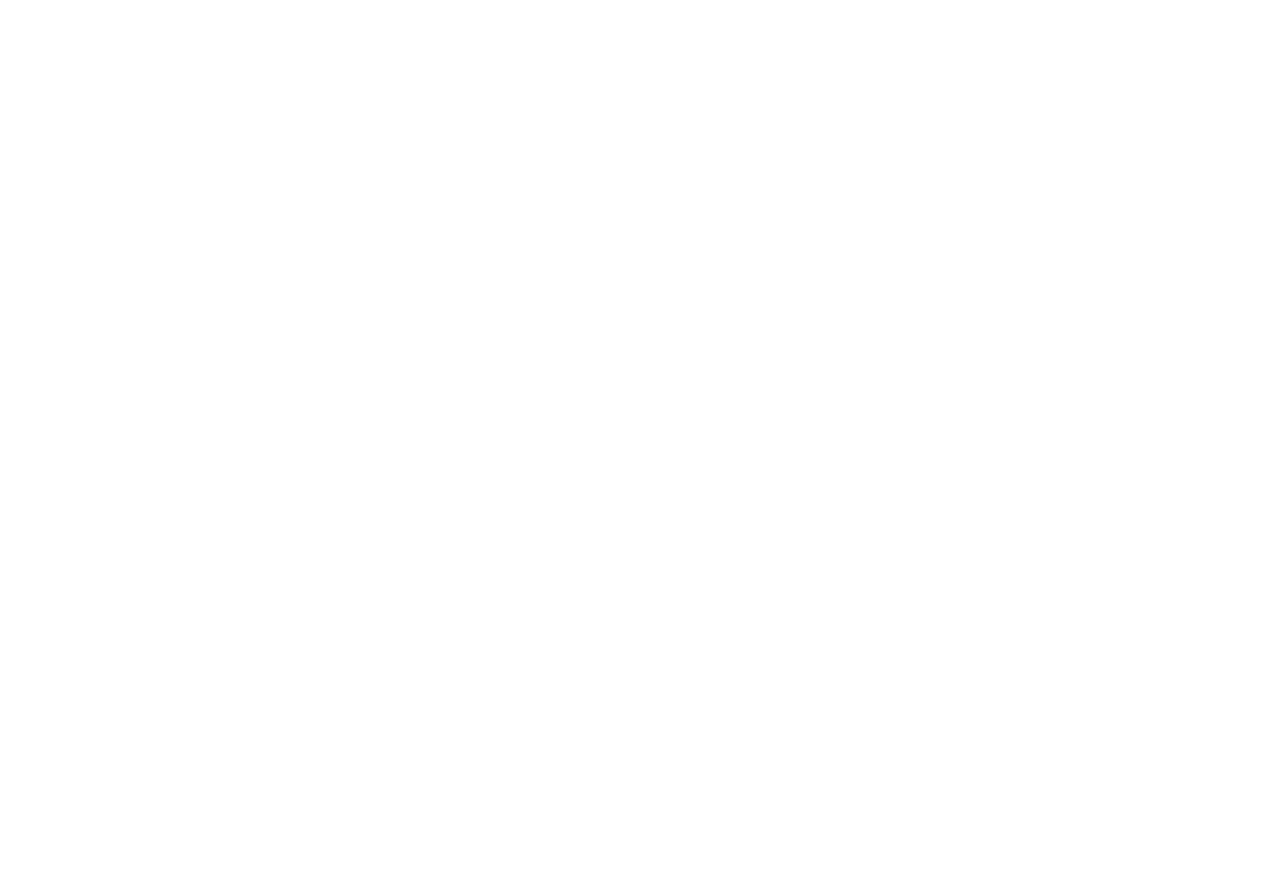
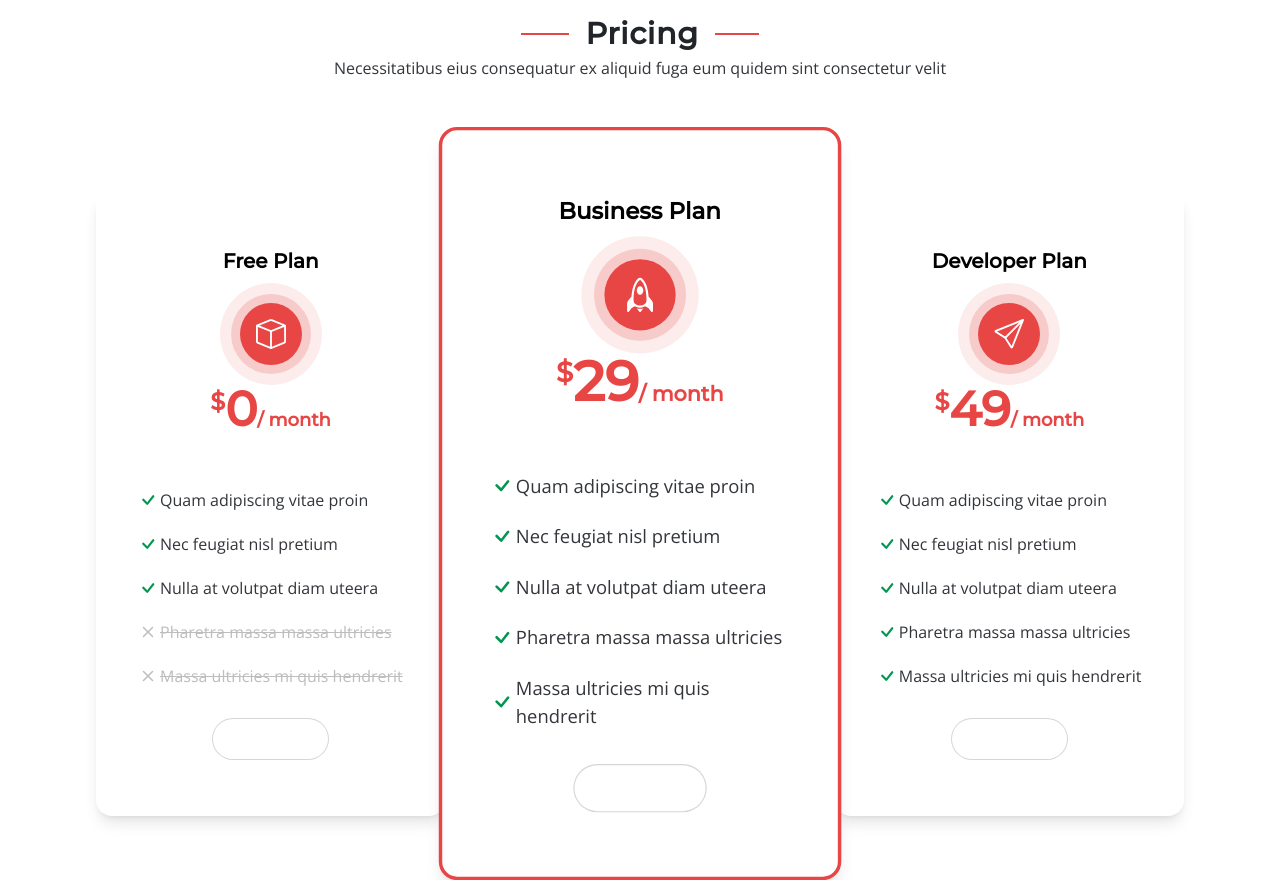
Before and after one commit to dhruv-p-prajapati/append-clone-react-tailwind, a React (Vite) app: page / in a window 1280 px wide. Shown: the part 3880-4760 px from the top of the page. Before the commit the page ends 3896 px from the top, so only its background shows below. Built offline with nearby package versions, Linux system fonts and the light colour scheme.

Commit message:
[FEAT]: add pricing section

```diff
--- a/src/App.tsx
+++ b/src/App.tsx
@@ -5,6 +5,7 @@
 import StatsPage from "./pages/Stats/StatsPage";
 import ServicesPage from "./pages/Services/ServicesPage";
 import FeaturePage from "./pages/Features/FeaturePage";
+import PricingPage from "./pages/Pricing/PricingPage";
 
 const App = () => {
   return (
@@ -16,6 +17,7 @@
       <StatsPage />
       <ServicesPage />
       <FeaturePage />
+      <PricingPage />
     </div>
   );
 };
--- /dev/null
+++ b/src/pages/Pricing/PricingPage.tsx
@@ -0,0 +1,178 @@
+import { BsBox, BsCheck, BsRocket, BsSend, BsX } from "react-icons/bs";
+import Button from "../../components/Button";
+import { NavLinkSlugs } from "../../components/Navbar";
+import SectionTitle from "../../components/SectionTitle";
+
+interface IFeatureItem {
+  desc: string;
+  isAvailable?: boolean;
+}
+
+interface IPricingItem {
+  title: string;
+  icon: React.ReactNode;
+  price: string;
+  features: IFeatureItem[];
+  isMiddle?: boolean;
+}
+
+const PricingItems: IPricingItem[] = [
+  {
+    title: "Free Plan",
+    icon: <BsBox />,
+    price: "0",
+    features: [
+      {
+        desc: "Quam adipiscing vitae proin",
+      },
+      {
+        desc: "Nec feugiat nisl pretium",
+      },
+      {
+        desc: "Nulla at volutpat diam uteera",
+      },
+      {
+        desc: "Pharetra massa massa ultricies",
+        isAvailable: false,
+      },
+      {
+        desc: "Massa ultricies mi quis hendrerit",
+        isAvailable: false,
+      },
+    ],
+  },
+  {
+    title: "Business Plan",
+    icon: <BsRocket />,
+    price: "29",
+    features: [
+      {
+        desc: "Quam adipiscing vitae proin",
+      },
+      {
+        desc: "Nec feugiat nisl pretium",
+      },
+      {
+        desc: "Nulla at volutpat diam uteera",
+      },
+      {
+        desc: "Pharetra massa massa ultricies",
+      },
+      {
+        desc: "Massa ultricies mi quis hendrerit",
+      },
+    ],
+    isMiddle: true,
+  },
+  {
+    title: "Developer Plan",
+    icon: <BsSend />,
+    price: "49",
+    features: [
+      {
+        desc: "Quam adipiscing vitae proin",
+      },
+      {
+        desc: "Nec feugiat nisl pretium",
+      },
+      {
+        desc: "Nulla at volutpat diam uteera",
+      },
+      {
+        desc: "Pharetra massa massa ultricies",
+      },
+      {
+        desc: "Massa ultricies mi quis hendrerit",
+      },
+    ],
+  },
+];
+
+const PricingPage = () => {
+  return (
+    <div id={NavLinkSlugs.PRICING}>
+      <SectionTitle
+        title="Pricing"
+        desc="Necessitatibus eius consequatur ex aliquid fuga eum quidem sint consectetur velit"
+      />
+
+      <div className="flex flex-col lg:flex-row gap-5 justify-center items-center w-[95vw] sm:w-[70vw] lg:w-[85vw] mx-auto mt-10">
+        {PricingItems.map((pricingItem: IPricingItem) => {
+          return <GeneratePricingCard pricingItem={pricingItem} />;
+        })}
+      </div>
+    </div>
+  );
+};
+
+const GeneratePricingCard = ({
+  pricingItem,
+}: {
+  pricingItem: IPricingItem;
+}) => {
+  return (
+    <div
+      className={`py-14 px-10 relative shadow-lg rounded-2xl w-full lg:basis-1/3 bg-white ${
+        pricingItem.isMiddle
+          ? "lg:scale-[1.15] z-10 border-[3px] border-accent"
+          : ""
+      }`}
+    >
+      {/* Title  */}
+      <h3 className="font-semibold mb-4 text-xl text-center">
+        {pricingItem.title}
+      </h3>
+
+      {/* Icon */}
+      <div className="mt-7 mb-5 rounded-full flex justify-center items-center before:absolute before:h-20 before:w-20 before:rounded-full before:bg-[#f8cbcb] before:transform before:translate-z-[-1] before:z-20 after:absolute after:h-[102px] after:w-[102px] after:rounded-full after:bg-[#fcecec] after:transform after:translate-z-[-2] after:z-10">
+        <i className="text-3xl text-white z-30 bg-accent rounded-full p-4">
+          {pricingItem.icon}
+        </i>
+      </div>
+
+      {/* Price  */}
+      <h4 className="text-5xl text-accent font-bold mb-6 text-center">
+        <sup className="text-2xl -top-4">$</sup>
+        {pricingItem.price}
+        <span className="text-lg">/ month</span>
+      </h4>
+
+      {/* Features */}
+      <ul className="py-5">
+        {pricingItem.features.map((feature: IFeatureItem) => {
+          return (
+            <li className={`py-[10px] flex items-center font-opensans`}>
+              <i
+                className={`${
+                  feature?.isAvailable === false
+                    ? "text-[#bcbdbe]"
+                    : "text-[#059552]"
+                } text-2xl`}
+              >
+                {feature?.isAvailable === false ? <BsX /> : <BsCheck />}
+              </i>
+              <span
+                className={`${
+                  feature?.isAvailable === false
+                    ? "text-[#bcbdbe] line-through"
+                    : "text-primary"
+                } `}
+              >
+                {feature.desc}
+              </span>
+            </li>
+          );
+        })}
+      </ul>
+
+      {/* Button */}
+      <div className="text-center">
+        <Button className="py-2 px-10 lg:px-10 rounded-full font-semibold bg-white text-primary border border-primary border-opacity-20 hover:bg-accent hover:text-white hover:opacity-100">
+          Buy Now
+        </Button>
+      </div>
+    </div>
+  );
+};
+
+export default PricingPage;
```
